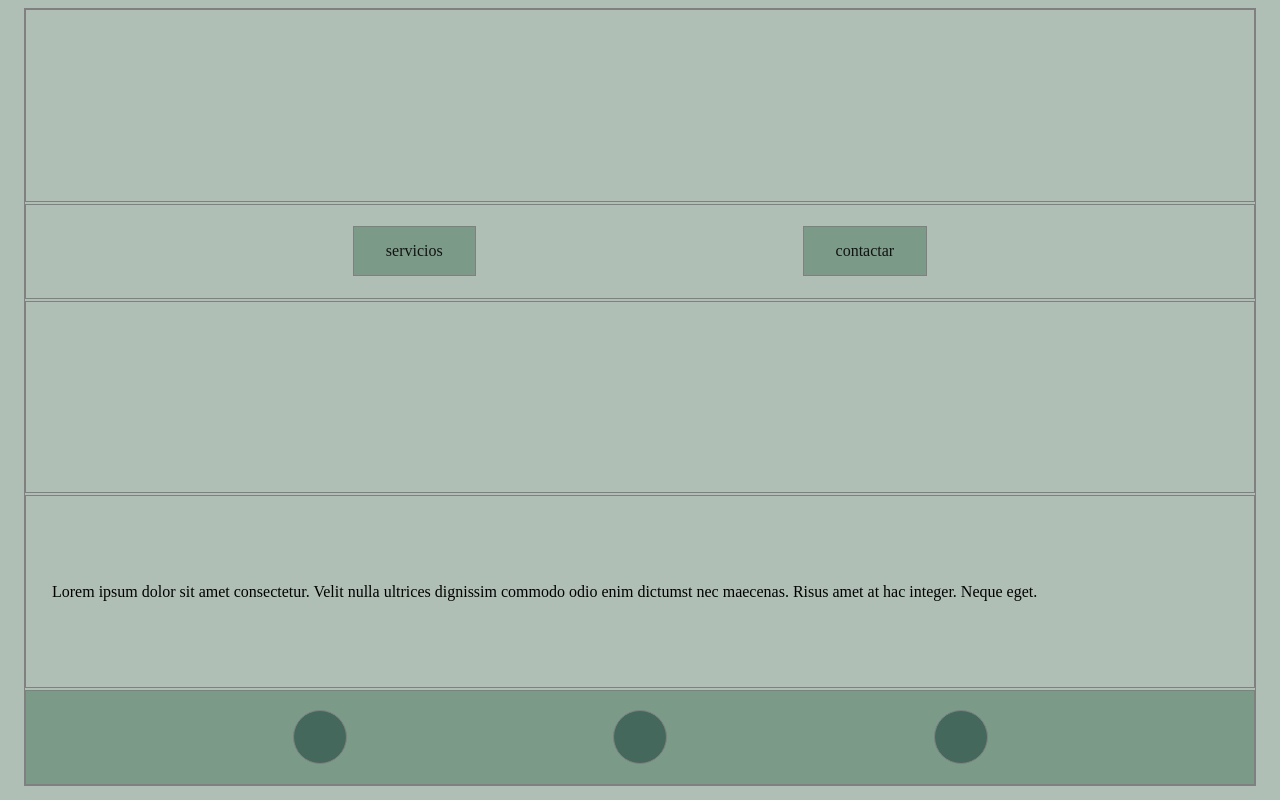
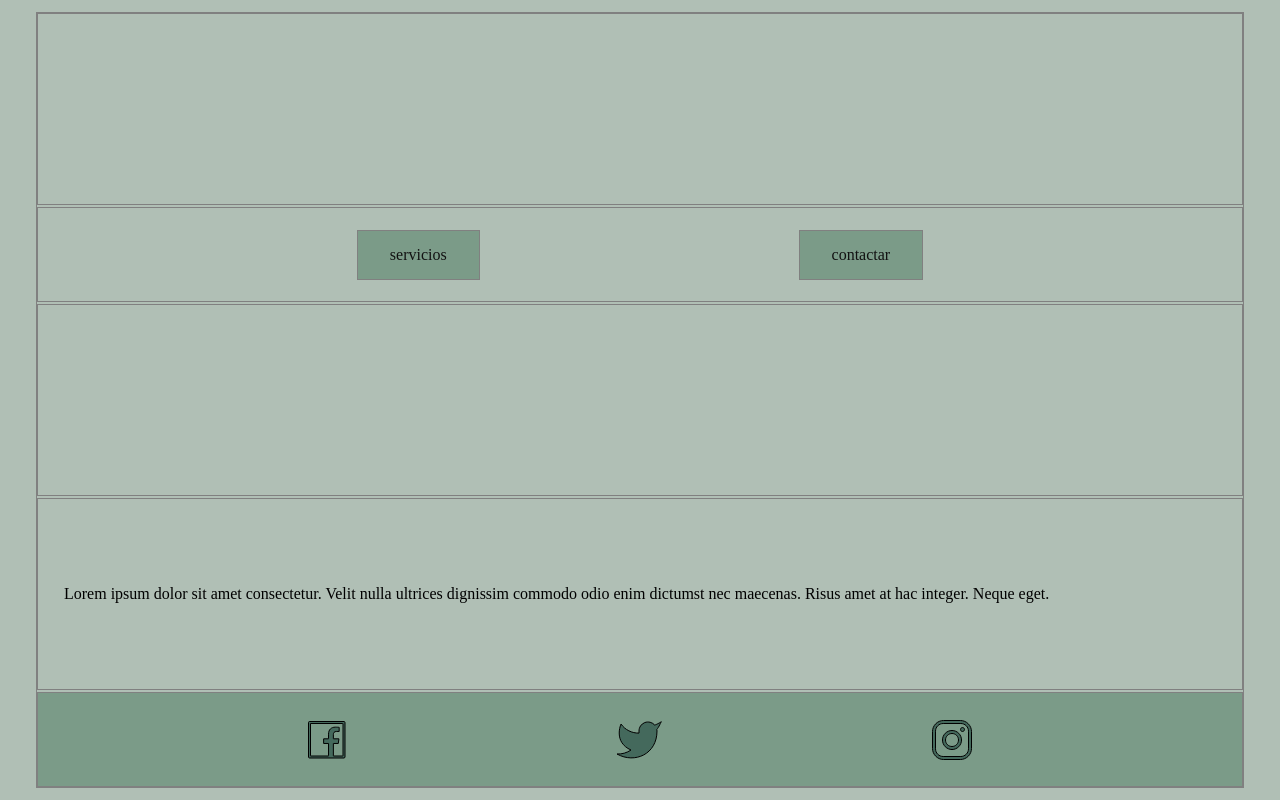
Before and after one commit to Edib-2023-24/monday_lluis, a plain HTML site: page index.html in a window 1280 px wide. Drawn offline with Linux system fonts and the light colour scheme; a script that the page names is missing.

Commit message:
+ de lo anterior

```diff
--- a/css/style.css
+++ b/css/style.css
@@ -5,6 +5,7 @@
 /* *********************************** */
 /* *** ESTILOS GENERALES *** */
 /* *********************************** */
+
 /* Resset */
 * {
   box-sizing: border-box;
@@ -13,7 +14,6 @@
   line-height: 1;
 
   list-style: none;
-  background-color: var(--background);
 
   /* ORIENTATIVO */
   border: solid 1px grey;
@@ -37,7 +37,8 @@
   }
 }
 
-html{
+html {
+  background-color: var(--background);
   border: none;
 }
 
@@ -47,13 +48,17 @@ body {
 /* Container */
 .container {
   border: none;
-  padding: 8px 24px;
+
+  --top-and-bottom-padding: 12px;
+  padding: var(--top-and-bottom-padding) 36px;
 }
 
 /* Main */
 .main {
   width: 100%;
-  height: 97.25vh;
+  height: calc(100vh - (var(--top-and-bottom-padding)) * 2);
+
+
 
   display: grid;
   grid-template-columns: repeat(4, 1fr);
@@ -75,7 +80,9 @@ body {
     justify-content: space-evenly;
     align-items: center;
 
-    & a {
+    /* Botones servicios/contactar */
+    & .main__servicios,
+    .main__contactar {
       padding: 16px 32px;
       background-color: var(--accent);
     }
@@ -99,7 +106,7 @@ body {
   }
 
   /* Footer */
-  & footer {
+  & .footer {
     grid-column: 1/5;
     grid-row: 8/9;
 
@@ -109,11 +116,10 @@ body {
 
     background-color: var(--accent);
 
-    & li {
-      width: 54px;
-      height: 54px;
-      border-radius: 50%;
-      background-color: var(--dark-accent);
+    /* Iconon RRSS */
+    & .socials__icon {
+      border: none;
+      background-color: none;
     }
   }
 }
--- a/index.html
+++ b/index.html
@@ -68,10 +68,29 @@
         </p>
 
         <!-- Footer -->
-        <footer>
-          <li class="socials"></li>
-          <li class="socials"></li>
-          <li class="socials"></li>
+        <footer class="footer">
+
+          <!-- Iconos redes sociales con link -->
+          <a
+            href="https://www.facebook.com/"
+            target="_blank"
+            class="socials__icon"
+            ><img src="svg/Vector_facebook.svg" alt=""
+          /></a>
+
+          <a
+            href="https://www.twitter.com/"
+            target="_blank"
+            class="socials__icon"
+            ><img src="svg/Vector_twitter.svg" alt=""
+          /></a>
+
+          <a
+            href="https://www.instagram.com/"
+            target="_blank"
+            class="socials__icon"
+            ><img src="svg/Vector_instagram.svg" alt=""
+          /></a>
         </footer>
       </main>
     </div>
```
Also changed, not shown: font/generator_config.txt (deleted), svg/Vector_facebook.svg (added), svg/Vector_instagram.svg (added), svg/Vector_twitter.svg (added), svg/facebook_icon.svg (deleted), svg/instagram_icon.svg (deleted), svg/twitter_icon.svg (deleted).
